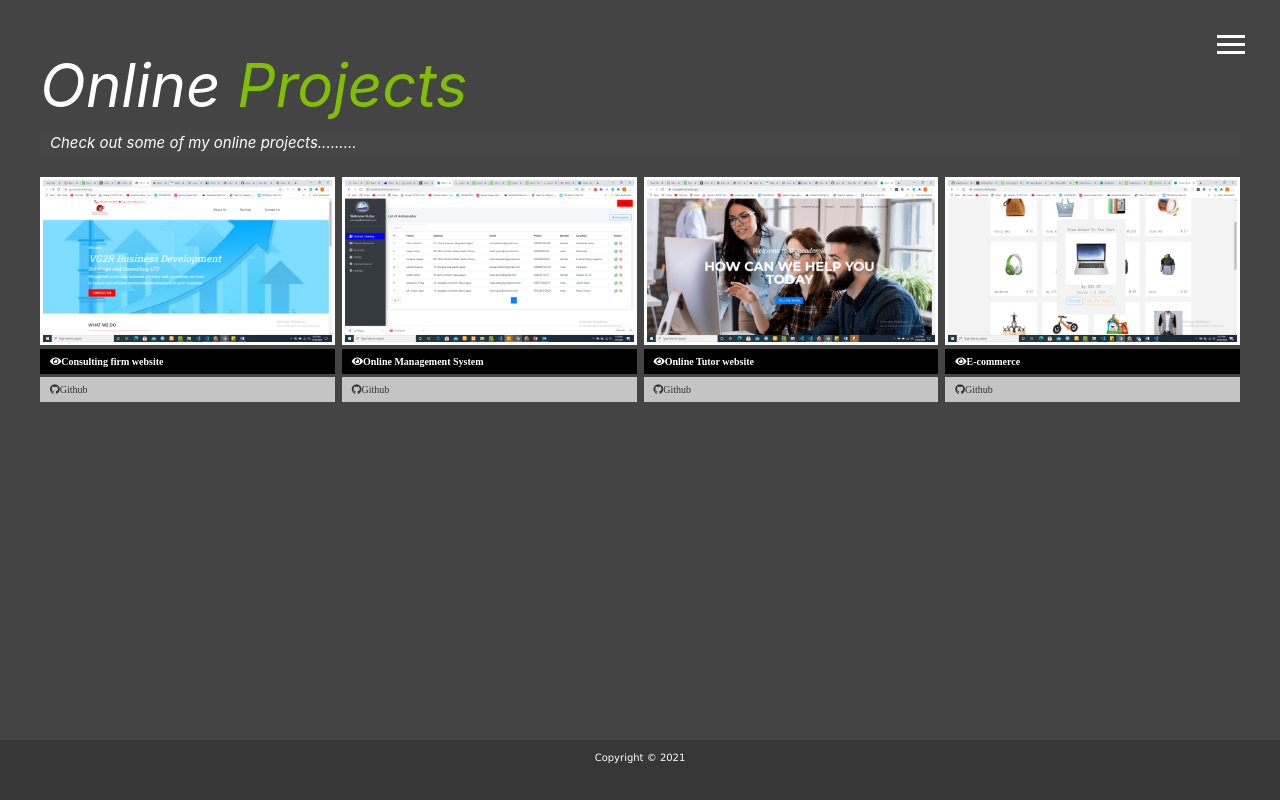
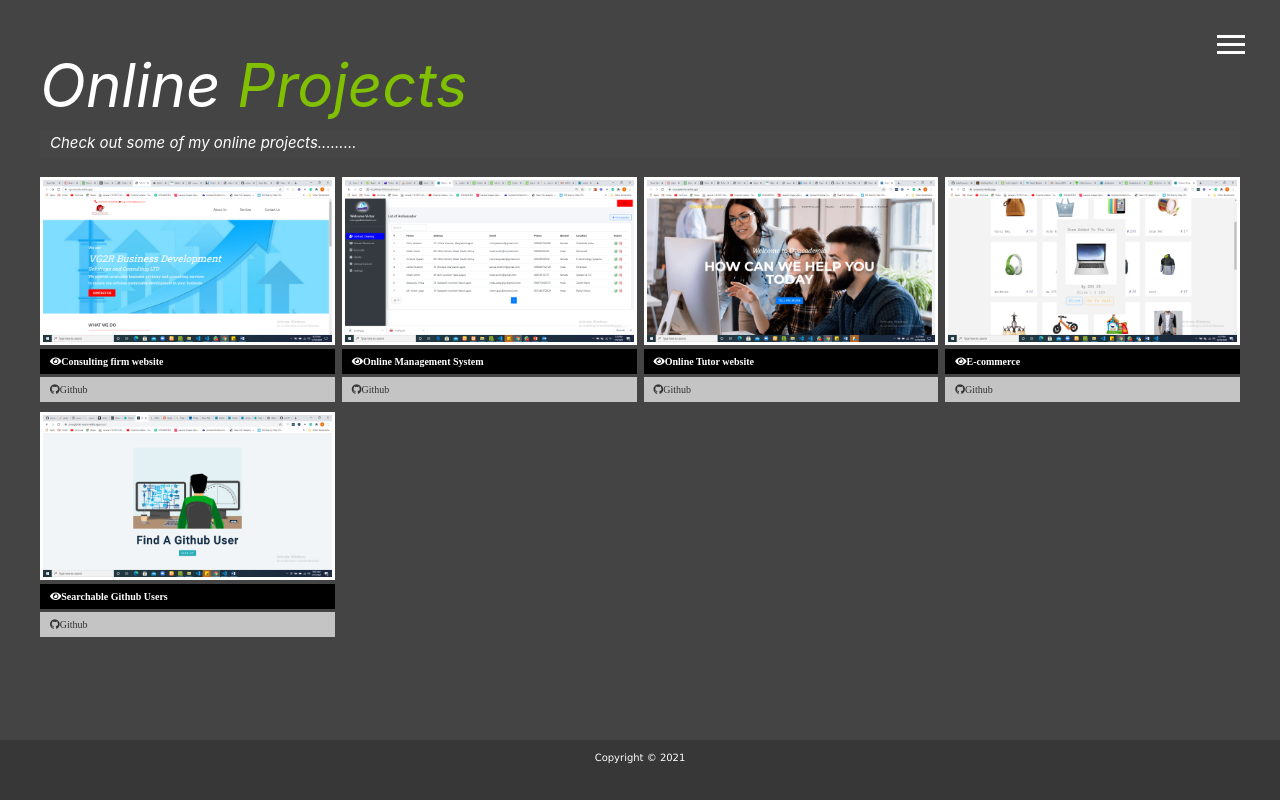
Before and after one commit to oluwatoyinn/portfolio-website, a plain HTML site: page dist/project.html in a window 1280 px wide. Drawn offline with Linux system fonts and the light colour scheme.

Commit message:
adding new projects

```diff
--- a/dist/project.html
+++ b/dist/project.html
@@ -90,6 +90,17 @@
                     <i class="fab fa-github">Github</i>
                 </a>
             </div>
+            <div class="item">
+                <a href="https://ova-github-users.netlify.app/login" target="_blank">
+                    <img src="./img/project/search.png" alt="Project">
+                </a>
+                <a href="https://ovastore.netlify.app/" target="_blank" class="btn-light">
+                    <i class="fas fa-eye">Searchable Github Users</i>
+                </a>
+                <a href="https://github.com/oluwatoyinn/Github-Search" target="_blank" class="btn-dark">
+                    <i class="fab fa-github">Github</i>
+                </a>
+            </div>
 
             <!-- <div class="item">
                 <a href="https://ovainvestment.netlify.app/" target="_blank">
```
Also changed, not shown: dist/img/project/search.png (added).
